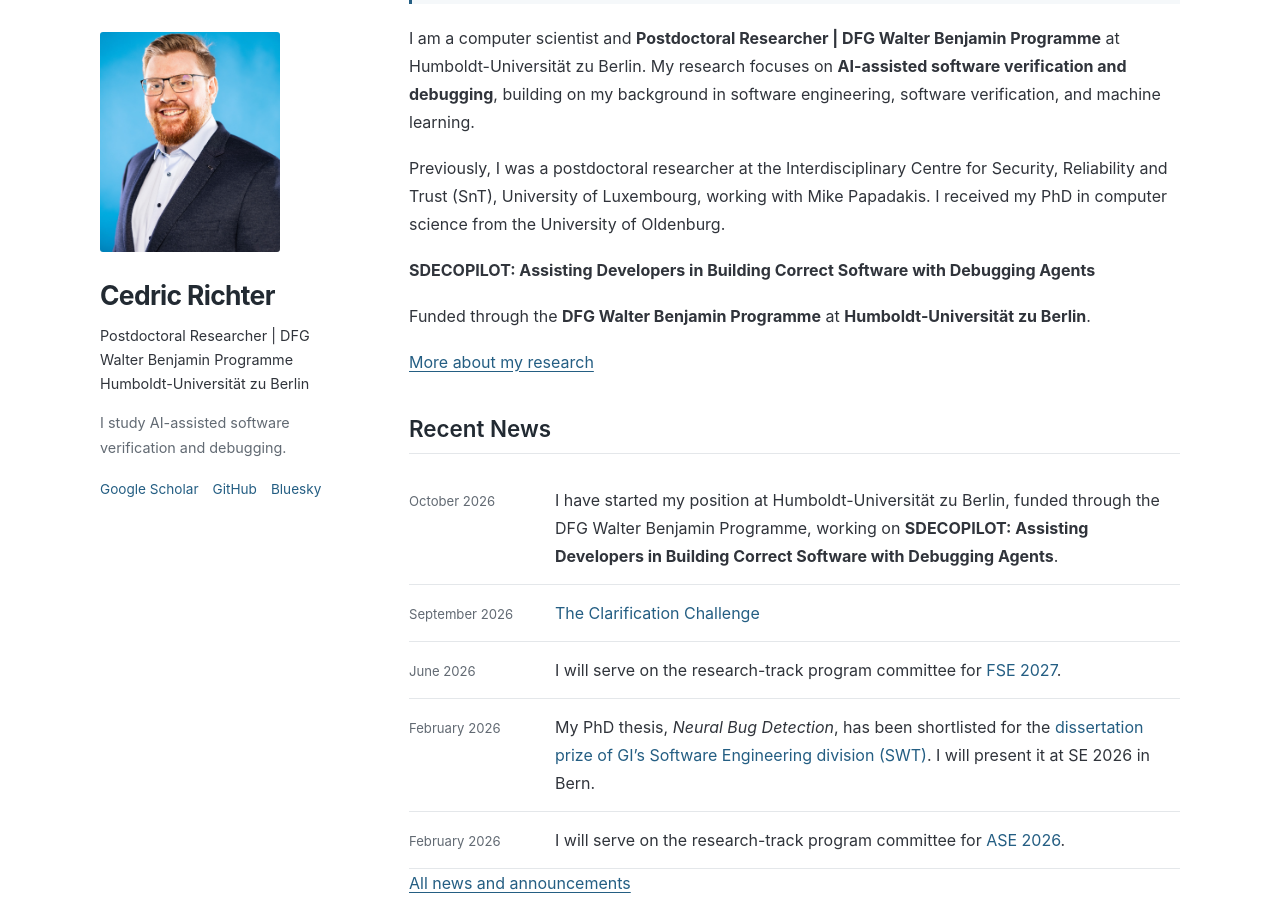
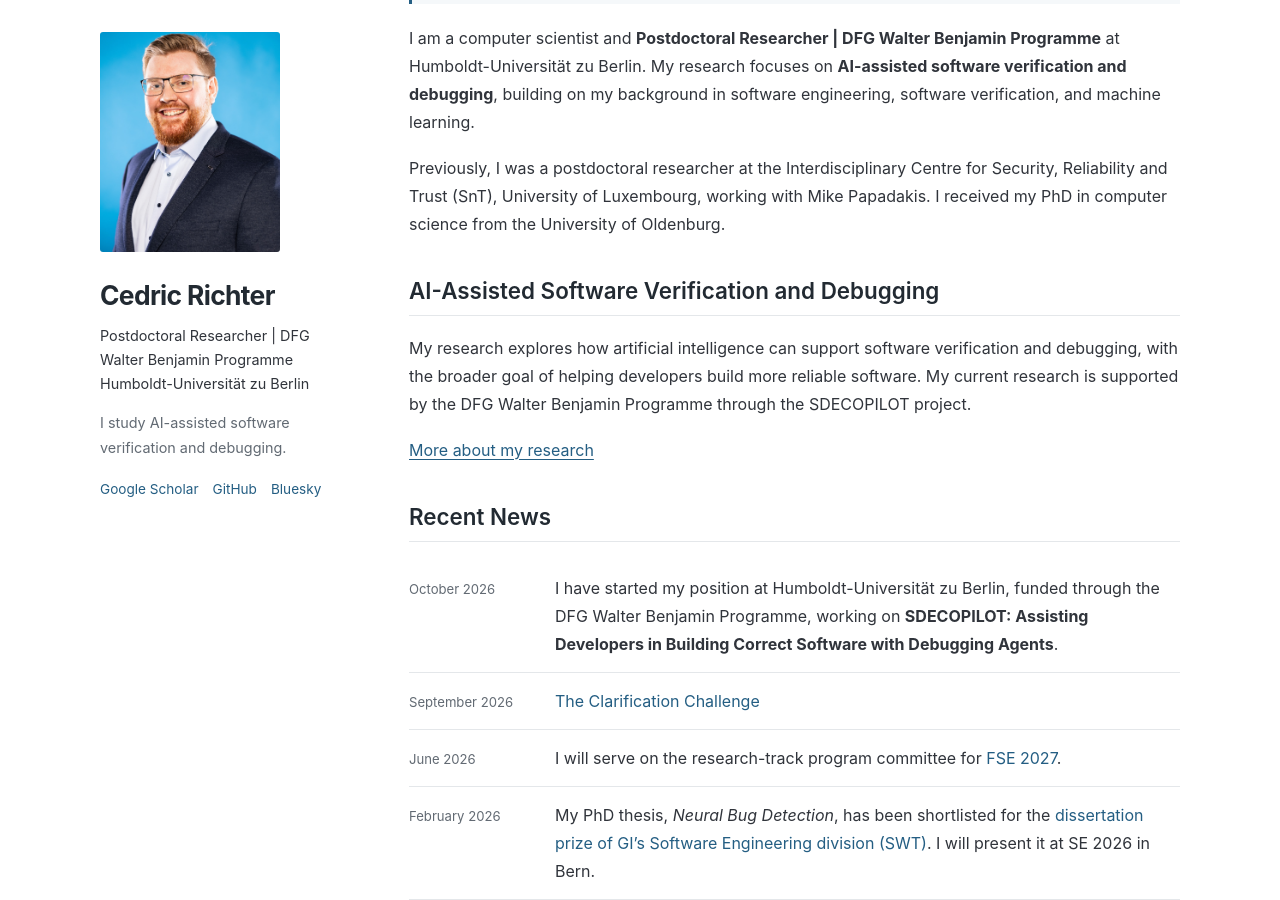
Before and after one commit to cedricrupb/cedricrupb.github.io, a Jekyll site: the page built from index.md, in a window 1280 px wide and 900 px high, scrolled down 424 px. Built offline with Jekyll 4.4.1, drawn with Linux system fonts in a browser that asks for light colours.

Commit message:
Update index.md

```diff
--- a/index.md
+++ b/index.md
@@ -31,9 +31,9 @@ Interdisciplinary Centre for Security, Reliability and Trust
 (SnT), University of Luxembourg, working with Mike Papadakis.
 I received my PhD in computer science from the University of Oldenburg.
 
-**SDECOPILOT: Assisting Developers in Building Correct Software with Debugging Agents**
+## AI-Assisted Software Verification and Debugging
 
-Funded through the **DFG Walter Benjamin Programme** at **Humboldt-Universität zu Berlin**.
+My research explores how artificial intelligence can support software verification and debugging, with the broader goal of helping developers build more reliable software. My current research is supported by the DFG Walter Benjamin Programme through the SDECOPILOT project.
 
 [More about my research]({{ '/research/' | relative_url }})
 
```
